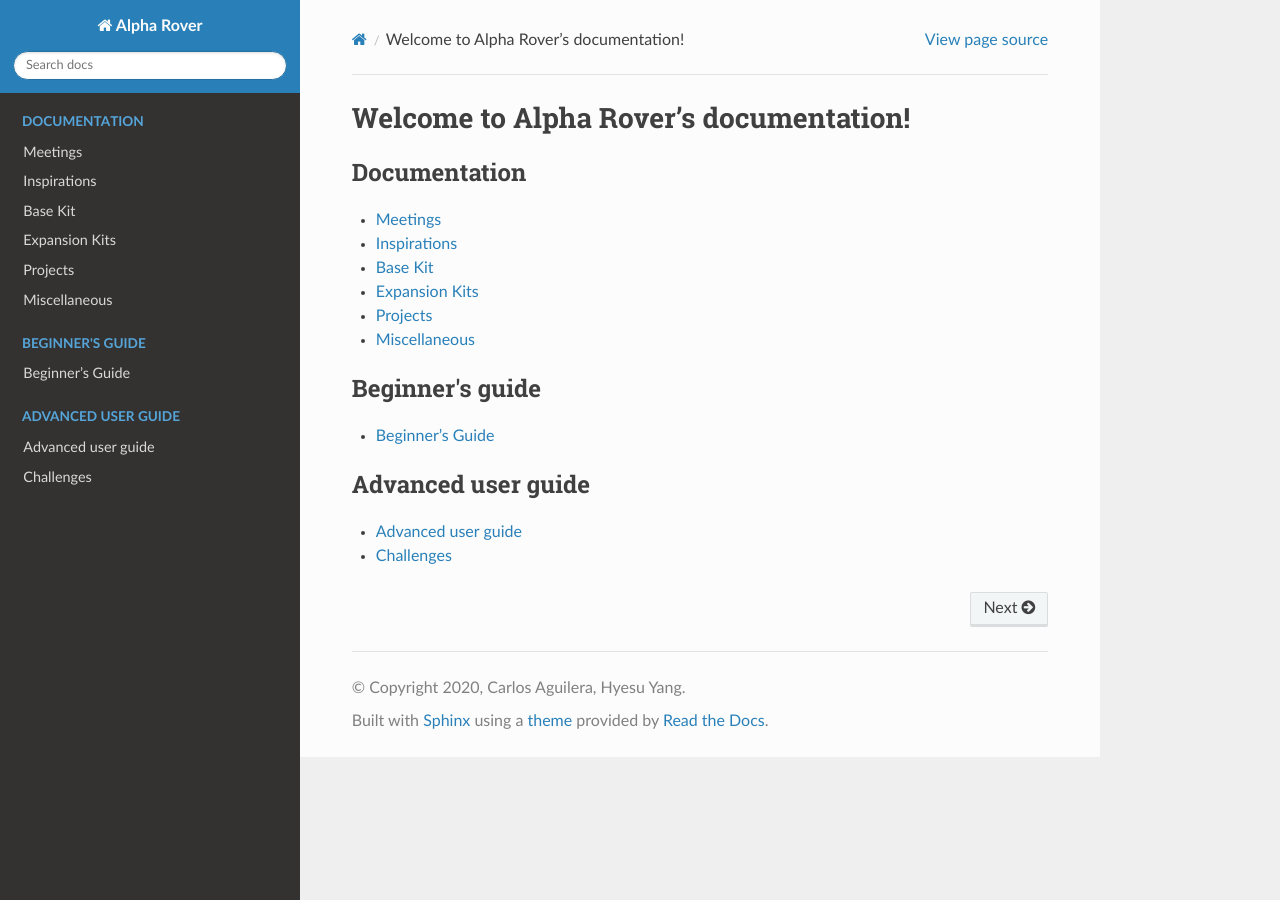
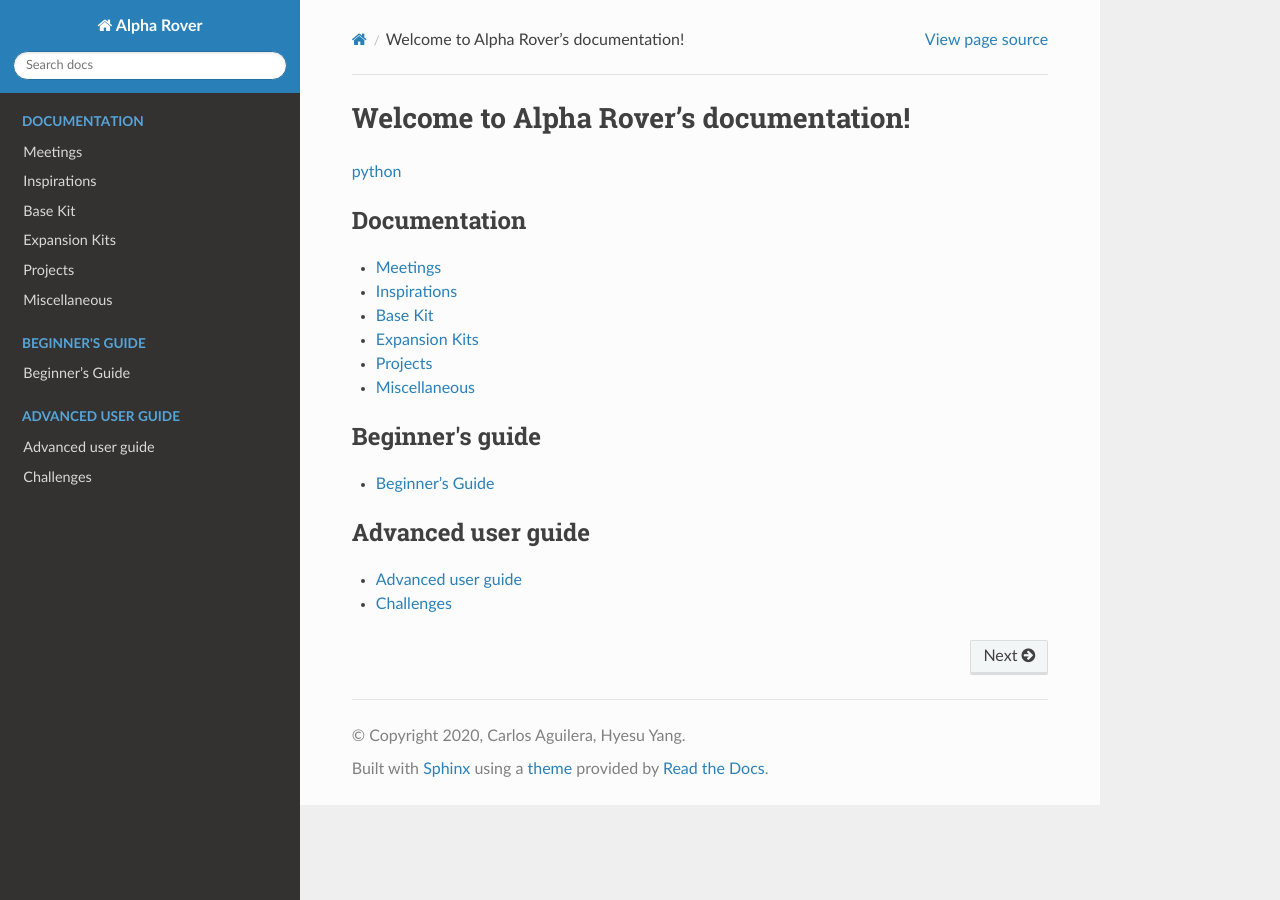
Before and after one commit to Chronos-bot/alpha-rover, a Sphinx documentation site: the page built from docs/source/index.rst, in a window 1280 px wide. Built offline with Sphinx 7.4.7 and the Read the Docs theme 2.0.0, drawn with Linux system fonts in a browser that asks for light colours.

Commit message:
Update index.rst

```diff
--- a/docs/source/index.rst
+++ b/docs/source/index.rst
@@ -2,7 +2,7 @@
 Welcome to Alpha Rover's documentation!
 =======================================
 
-
+`python <www.python.org>`_
 
 .. toctree::
    :maxdepth: 1
```
